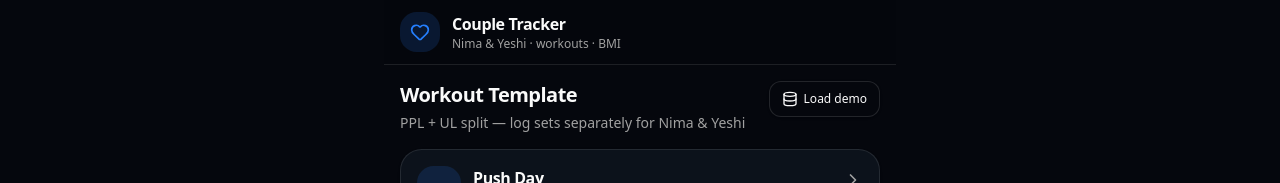
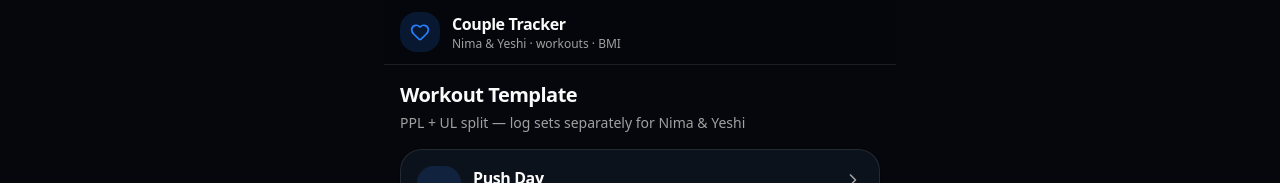
Before and after one commit to nimaytenzin/workout-tracker, a React (Vite) app: page / in a window 1280 px wide. Shown: the top 183 px of the page. Built offline with nearby package versions, Linux system fonts and the light colour scheme.

Commit message:
Remove load demo button from the workouts home page.

```diff
--- a/src/pages/HomePage.tsx
+++ b/src/pages/HomePage.tsx
@@ -1,13 +1,11 @@
 import { useEffect, useState, useCallback } from 'react'
 import { Link } from 'react-router-dom'
-import { ChevronRight, Database, Dumbbell } from 'lucide-react'
+import { ChevronRight, Dumbbell } from 'lucide-react'
 import { WORKOUT_PROGRAM } from '@/data/workoutProgram'
 import { USERS } from '@/data/users'
 import { workoutRepository } from '@/db/repository'
-import { seedDemoData } from '@/db/seedDemoData'
 import { computeRecoveryStatuses } from '@/utils/recovery'
 import { Badge } from '@/components/ui/badge'
-import { Button } from '@/components/ui/button'
 import {
   Card,
   CardContent,
@@ -20,32 +18,18 @@ export function HomePage() {
   const [recoveryByUser, setRecoveryByUser] = useState<
     Record<string, ReturnType<typeof computeRecoveryStatuses>>
   >({})
-  const [sessionCount, setSessionCount] = useState(0)
-  const [seeding, setSeeding] = useState(false)
 
   const refresh = useCallback(async () => {
-    const [count, ...recoveryLists] = await Promise.all([
-      workoutRepository.getSessionCount(),
-      ...USERS.map((user) => workoutRepository.getAllRecoveryStates(user.id)),
-    ])
+    const recoveryLists = await Promise.all(
+      USERS.map((user) => workoutRepository.getAllRecoveryStates(user.id)),
+    )
 
     const result: typeof recoveryByUser = {}
     USERS.forEach((user, i) => {
       result[user.id] = computeRecoveryStatuses(recoveryLists[i])
     })
     setRecoveryByUser(result)
-    setSessionCount(count)
   }, [])
-
-  async function handleLoadDemo() {
-    setSeeding(true)
-    try {
-      await seedDemoData({ weeks: 3, replace: true })
-      await refresh()
-    } finally {
-      setSeeding(false)
-    }
-  }
 
   useEffect(() => {
     refresh()
@@ -55,24 +39,11 @@ export function HomePage() {
 
   return (
     <div className="space-y-4">
-      <div className="flex items-start justify-between gap-3">
-        <div>
-          <h2 className="text-xl font-bold tracking-tight">Workout Template</h2>
-          <p className="mt-1 text-sm text-muted-foreground">
-            PPL + UL split — log sets separately for {USERS.map((u) => u.name).join(' & ')}
-          </p>
-        </div>
-        <Button
-          type="button"
-          variant="outline"
-          size="sm"
-          className="shrink-0 gap-1.5"
-          disabled={seeding}
-          onClick={handleLoadDemo}
-        >
-          <Database className="size-3.5" />
-          {seeding ? 'Loading…' : sessionCount > 0 ? 'Reload demo' : 'Load demo'}
-        </Button>
+      <div>
+        <h2 className="text-xl font-bold tracking-tight">Workout Template</h2>
+        <p className="mt-1 text-sm text-muted-foreground">
+          PPL + UL split — log sets separately for {USERS.map((u) => u.name).join(' & ')}
+        </p>
       </div>
 
       <div className="space-y-3">
```
